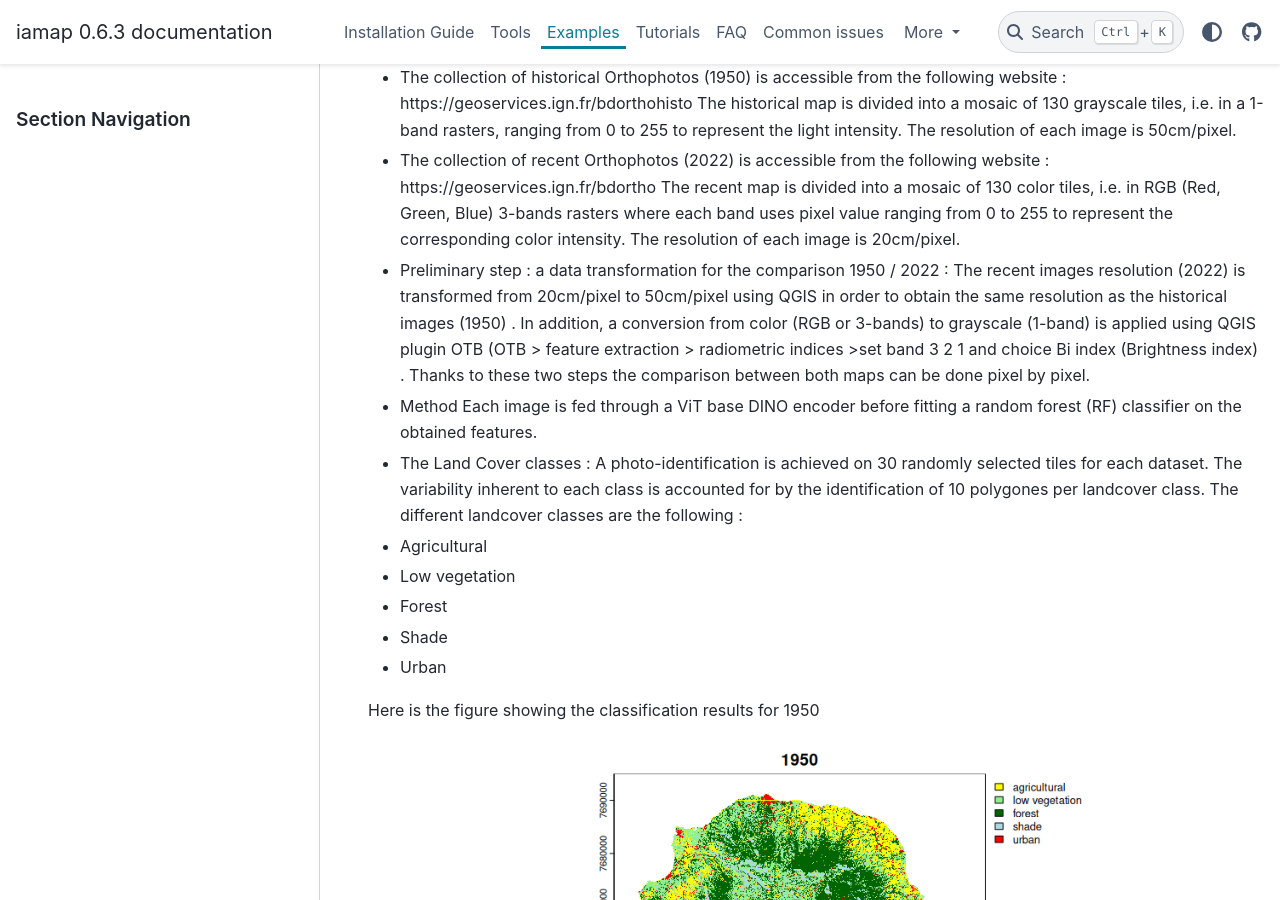
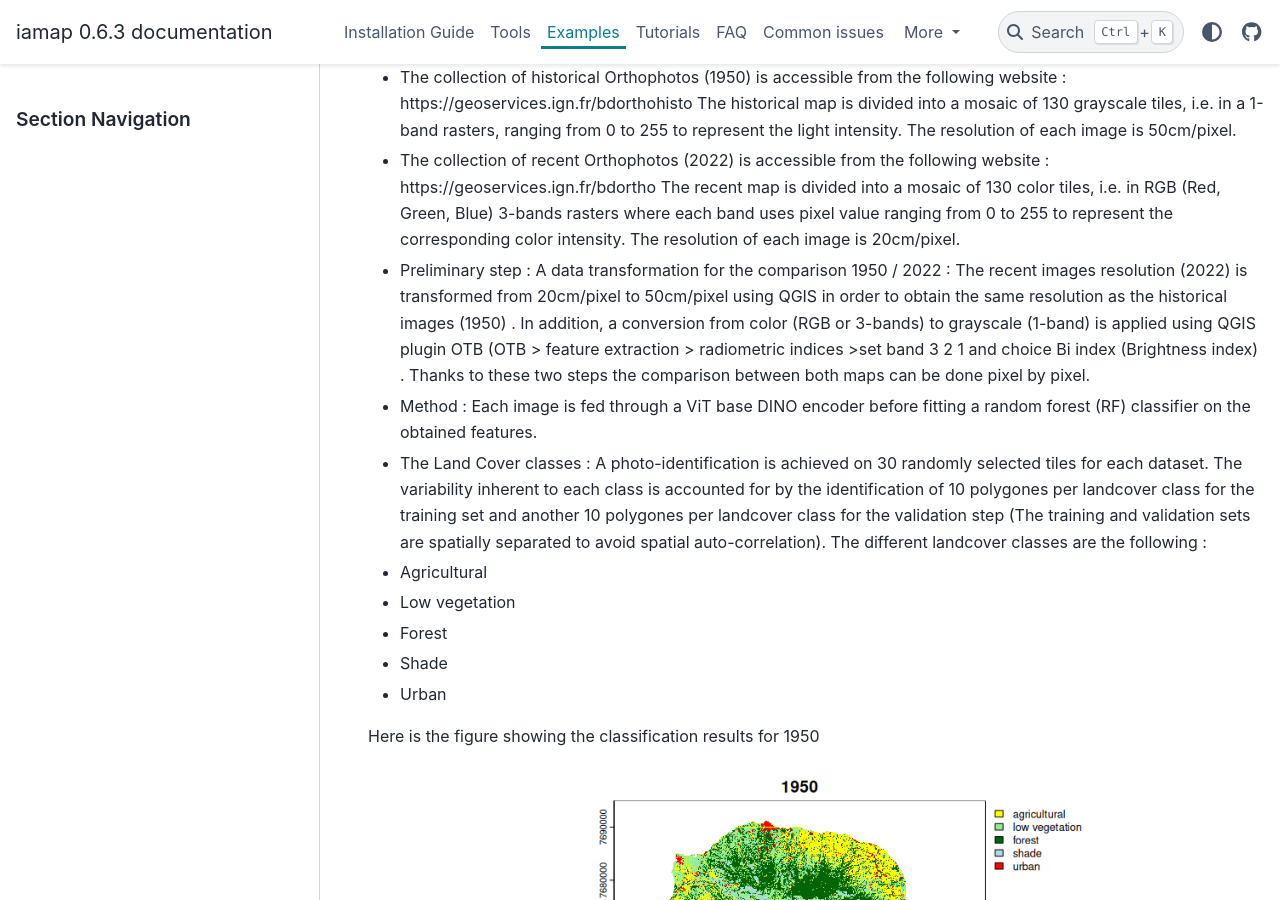
Before and after one commit to umr-amap/iamap, a Sphinx documentation site: the page built from docs/source/examples.md, in a window 1280 px wide and 900 px high, scrolled down 3433 px. Built offline with Sphinx 7.4.7 and the PyData theme 0.15.4, drawn with Linux system fonts in a browser that asks for light colours.

Commit message:
Update examples.md

```diff
--- a/docs/source/examples.md
+++ b/docs/source/examples.md
@@ -95,15 +95,15 @@ The resolution of each image is 50cm/pixel.
 - The collection of recent Orthophotos (2022) is accessible from the following website : https://geoservices.ign.fr/bdortho
 The recent map is divided into a mosaic of 130 color tiles, i.e. in RGB (Red, Green, Blue) 3-bands rasters where each band uses pixel value ranging from 0 to 255 to represent the corresponding color intensity. The resolution of each image is 20cm/pixel.
 
-- Preliminary step : a data transformation for the comparison 1950 / 2022 :
+- Preliminary step : A data transformation for the comparison 1950 / 2022 :
 The recent images resolution  (2022) is transformed  from 20cm/pixel to 50cm/pixel using QGIS in order to obtain the same resolution as the historical images (1950) . In addition, a conversion from color (RGB or 3-bands) to grayscale (1-band) is applied using QGIS plugin OTB (OTB  > feature extraction > radiometric indices >set band 3 2 1 and choice Bi index (Brightness index) . Thanks to these two steps the comparison between both maps can be done pixel by pixel.
 
-- Method
+- Method :
 Each image is fed through a ViT base DINO encoder before fitting a random forest (RF) classifier on the obtained features.
 
 
 - The Land Cover classes :
-A photo-identification is achieved on 30 randomly selected tiles for each dataset. The variability inherent to each class is accounted for by the identification of 10 polygones per landcover class.
+A photo-identification is achieved on 30 randomly selected tiles for each dataset. The variability inherent to each class is accounted for by the identification of 10 polygones per landcover class for the training set and another 10 polygones per landcover class for the validation step (The training and validation sets are spatially separated to avoid spatial auto-correlation).
 The different landcover classes are the following :
 - Agricultural
 - Low vegetation
```
